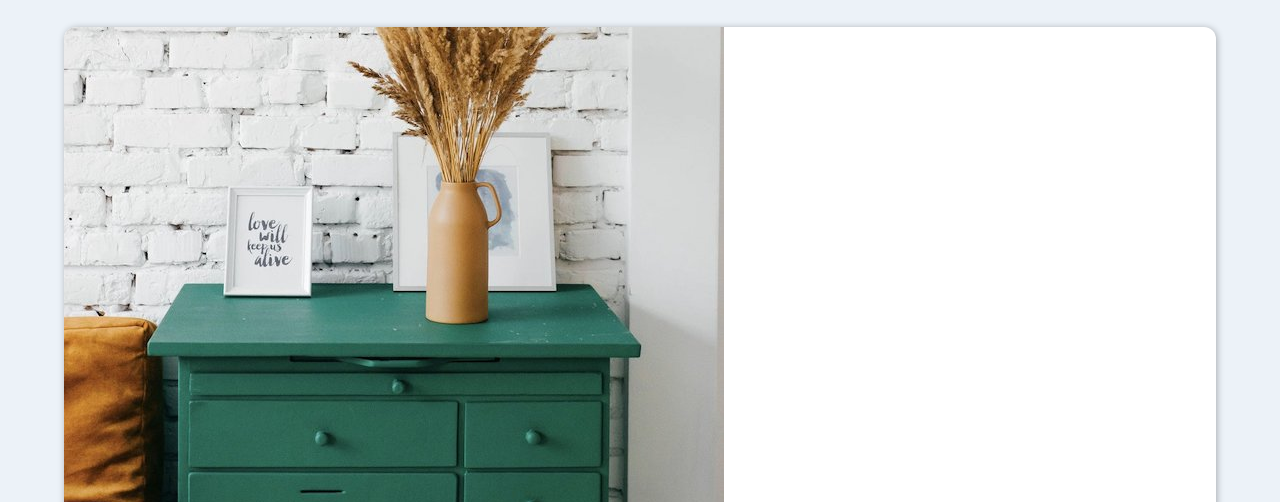
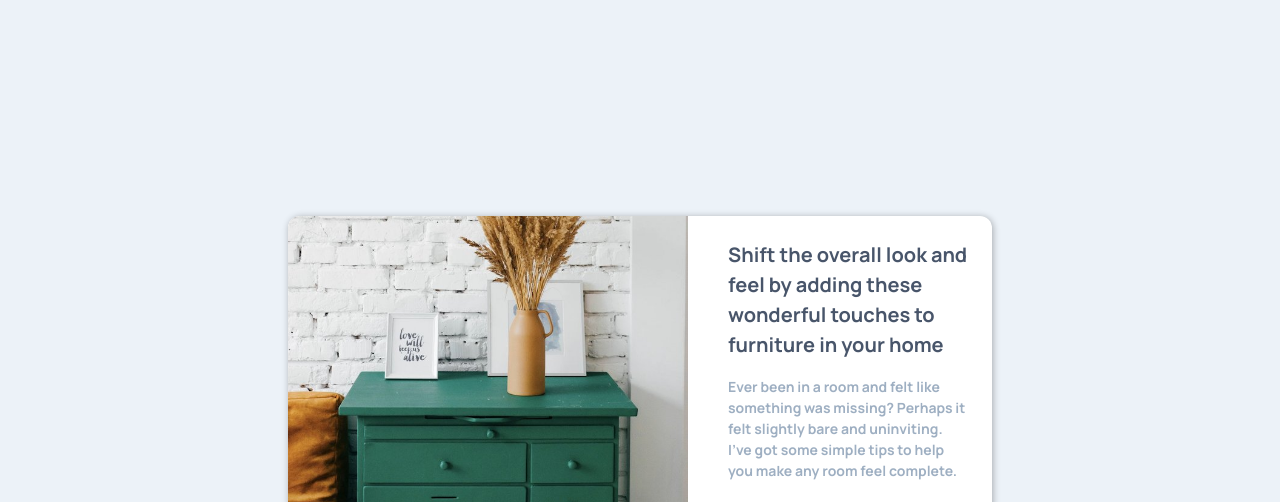
Before and after one commit to felipetn1989/article-preview-component-master, a plain HTML site: page index.html in a window 1280 px wide. Shown: the top 502 px of the page. Drawn offline with Linux system fonts and the light colour scheme.

Commit message:
Update style.css

```diff
--- a/styles/style.css
+++ b/styles/style.css
@@ -102,10 +102,12 @@ body {
 
 .card_preview {
   width: 90vw;
+  max-width: 40rem;
   background-color: white;
   border-radius: 0.75rem;
   overflow: hidden;
   box-shadow: 1px 1px 7px rgba(0, 0, 0, 0.301);
+  transition: ease .2s;
 }
 
 .text {
@@ -126,6 +128,7 @@ body {
 .author_share {
   display: flex;
   justify-content: space-between;
+  align-items: center;
 }
 
 .author_picture {
@@ -152,14 +155,14 @@ body {
 }
 
 #share {
-    border: none;
-    border-radius: 50%;
-    width: 2rem;
-    height: 2rem;
+  border: none;
+  border-radius: 50%;
+  width: 2rem;
+  height: 2rem;
 }
 
 #share img {
-    margin: auto;
+  margin: auto;
 }
 
 .attribution {
@@ -169,3 +172,29 @@ body {
 .attribution a {
   color: hsl(228, 45%, 44%);
 }
+
+@media screen and (min-width: 80em) {
+  .card_preview {
+    display: flex;
+    width: 55vw;
+    max-width: 100vw;
+    height: 40vh;
+  }
+
+  .text {
+    font-size: 0.875rem;
+    padding: 1.5rem 1.5rem 2rem 2.5rem;
+    display: flex;
+    flex-direction: column;
+    justify-content: space-around;
+    width: 100%;
+  }
+
+  .text h1 {
+    font-size: 1.25rem;
+  }
+
+  .card_preview > img {
+    width: 68%;
+  }
+}
```
